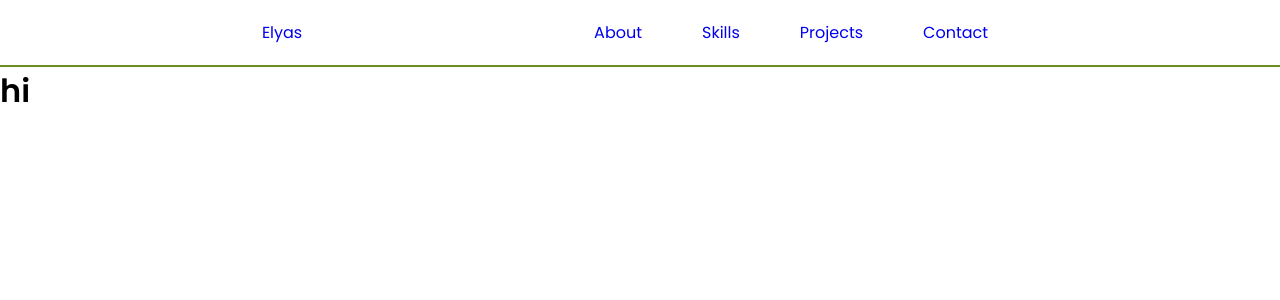
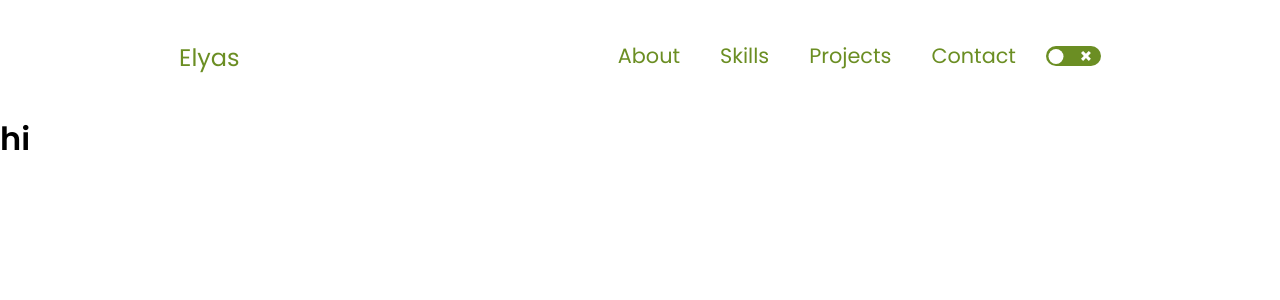
Before and after one commit to ElyasShamal/Portfolio, a React (Create React App) app: page /About in a window 1280 px wide. Shown: the top 300 px of the page. Built offline with nearby package versions, Linux system fonts and the light colour scheme.

Commit message:
add light dark mode and install switch

```diff
--- a/package.json
+++ b/package.json
@@ -13,6 +13,7 @@
     "react-dom": "^18.2.0",
     "react-router-dom": "^6.17.0",
     "react-scripts": "5.0.1",
+    "react-switch": "^7.0.0",
     "web-vitals": "^2.1.4"
   },
   "scripts": {
--- a/src/App.css
+++ b/src/App.css
@@ -17,26 +17,48 @@ html {
 .header {
   display: flex;
   flex-direction: row;
-  justify-content: space-evenly;
-  padding: 20px 0px;
-  border-bottom: 2px solid olivedrab;
+  justify-content: space-around;
+  padding: 40px 0px;
 }
-
+.logo {
+  font-size: 1.5rem;
+  color: olivedrab;
+}
 .menu-lists {
   display: flex;
   flex-direction: row;
 }
 
 .lists {
-  padding: 0px 30px;
+  padding: 0px 20px;
   list-style-type: none;
+  font-size: 1.3rem;
+  align-items: center;
 }
 
 .links {
   text-decoration: none;
   cursor: pointer;
+  color: olivedrab;
+}
+
+.links:hover {
+  text-decoration: underline;
+  text-underline-offset: 1rem;
+  text-decoration-color: olivedrab;
+}
+.header-link {
+  text-decoration: none;
 }
 
 .icons {
   display: none;
 }
+
+.light {
+  background-color: #fff;
+}
+
+.dark {
+  background-color: #000;
+}
--- a/src/Components/Header.js
+++ b/src/Components/Header.js
@@ -7,7 +7,7 @@ import { Link } from "react-router-dom";
 function Header() {
   return (
     <header className="header">
-      <Link className="links" to="/About">
+      <Link className="header-link" to="/About">
         <div className="logo">Elyas</div>
       </Link>
       <Navbar />
--- a/src/Components/Navbar.js
+++ b/src/Components/Navbar.js
@@ -1,7 +1,18 @@
-import React from "react";
+import React, { useState, useEffect } from "react";
 import { Link } from "react-router-dom";
+import "../App.css";
+import ReactSwitch from "react-switch";
 
 function Navbar() {
+  const [theme, setTheme] = useState("light");
+
+  useEffect(() => {
+    document.body.className = theme;
+  }, [theme]);
+
+  const toggleTheme = () => {
+    setTheme(theme === "light" ? "dark" : "light");
+  };
   return (
     <nav className="navbar">
       <ul className="menu-lists">
@@ -25,6 +36,22 @@ function Navbar() {
             Contact
           </Link>
         </li>
+        <li
+          style={{ marginTop: "6px", paddingLeft: "10px", listStyle: "none" }}
+        >
+          <ReactSwitch
+            theme={theme}
+            onChange={toggleTheme}
+            checked={theme === "dark"}
+            handleDiameter={15} // Set the handle size
+            offColor="#6b8e23" // Set the color when switched off (red)
+            onColor="#6b8e23" // Set the color when switched on (green)
+            offHandleColor="#FFFFFF" // Set the handle color when switched off (white)
+            onHandleColor="#FFFFFF"
+            height={20} // Set the height of the switch
+            width={55}
+          />
+        </li>
       </ul>
     </nav>
   );
```
Also changed, not shown: 1 other file (tests, documents, lock files or other folders).
